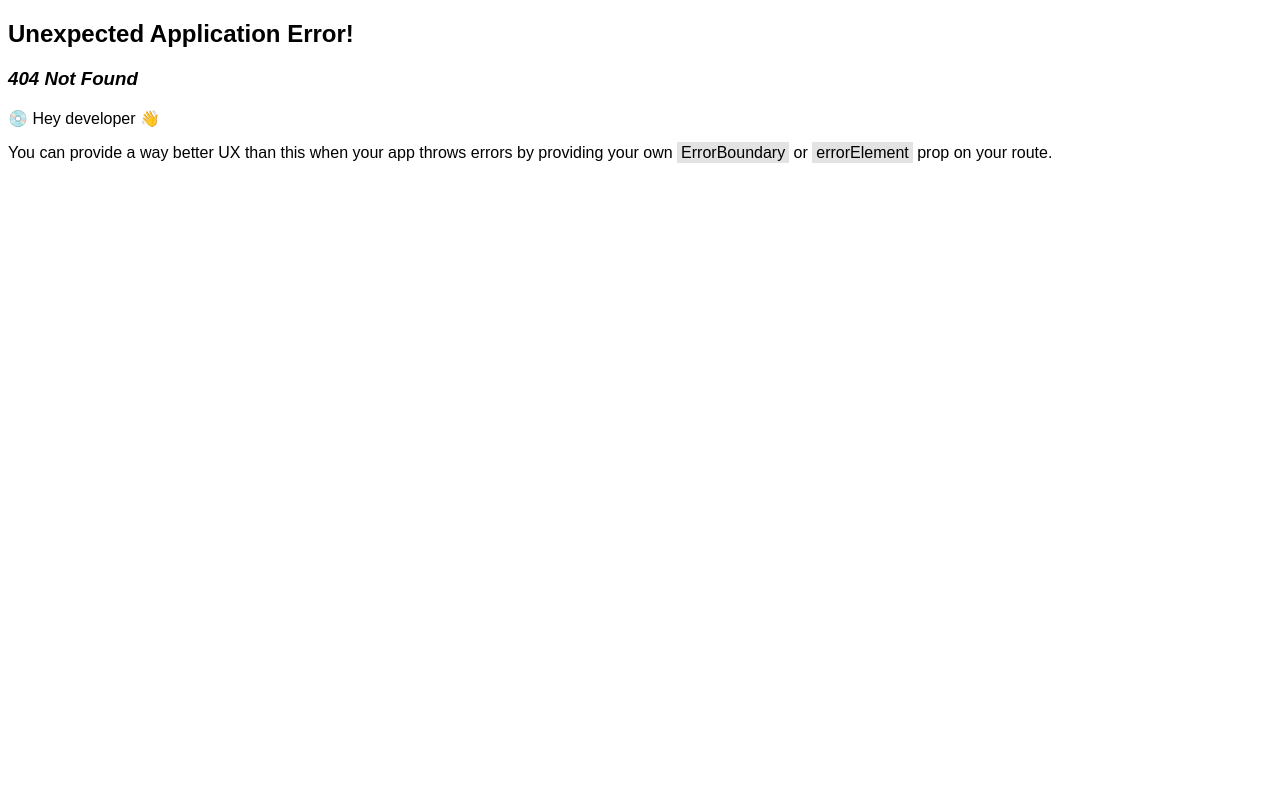
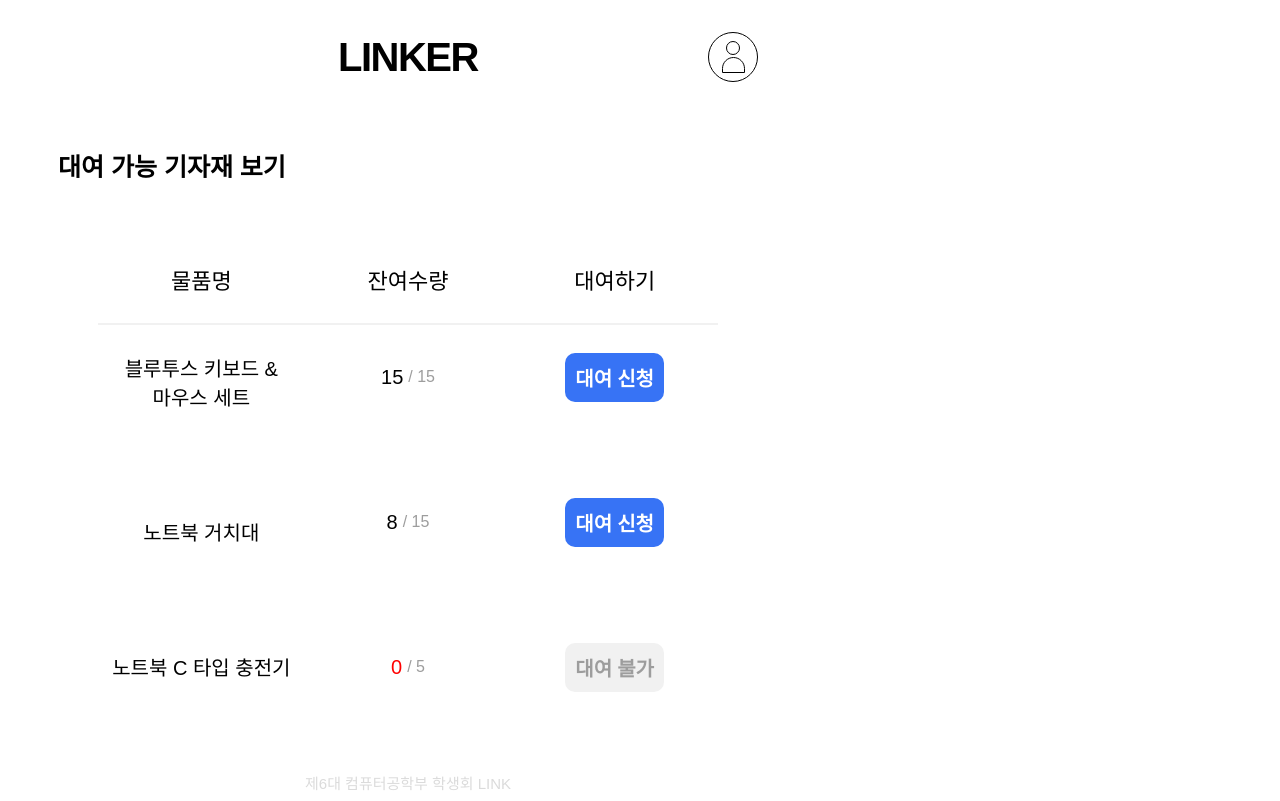
Before and after one commit to KU-CSE-LINK/Linker-Frontend, a React (Vite) app: page /available in a window 1280 px wide. Before the commit this address had no page. Built offline with nearby package versions, Linux system fonts and the light colour scheme; a web font is replaced by a local one.

Commit message:
[feat] 대여 가능 기자재 조회 페이지 구현 완료료

```diff
--- /dev/null
+++ b/src/components/btn/LendBtn.jsx
@@ -0,0 +1,30 @@
+import styled from 'styled-components';
+
+const StyledBtn = styled.button`
+  color: ${(props) => (!props.disabled ? '#9D9D9D' : '#fff')};
+  background-color: ${(props) => (!props.disabled ? '#F1F1F1' : '#3773F5')};
+  text-align: center;
+  font-family: Pretendard;
+  font-size: 20px;
+  font-style: normal;
+  font-weight: 700;
+  line-height: normal;
+  display: inline-flex;
+  padding: 10px;
+  justify-content: center;
+  align-items: center;
+  gap: 10px;
+  border-radius: 10px;
+  border: none;
+  cursor: ${(props) => (!props.disabled ? 'not-allowed' : 'pointer')};
+`;
+
+const ActionBtn = ({ onClick, type = 'button', disabled }) => {
+  return (
+    <StyledBtn type={type} disabled={disabled} onClick={disabled ? undefined : onClick}>
+      {!disabled ? '대여 불가' : '대여 신청'}
+    </StyledBtn>
+  );
+};
+
+export default ActionBtn;
--- /dev/null
+++ b/src/pages/available-equipment/AvailableEquipment.jsx
@@ -0,0 +1,14 @@
+import { Container, TitleText } from './AvailableEquipment.styles';
+import Header from '../../components/header/Header.jsx';
+import Footer from '../../components/footer/footer';
+import Table from './Table/InventoryTable.jsx';
+export default function Main() {
+  return (
+    <Container>
+      <Header />
+      <TitleText>대여 가능 기자재 보기</TitleText>
+      <Table />
+      <Footer />
+    </Container>
+  );
+}
--- /dev/null
+++ b/src/pages/available-equipment/AvailableEquipment.styles.jsx
@@ -0,0 +1,14 @@
+import styled from 'styled-components';
+
+export const Container = styled.div`
+  display: flex;
+  flex-direction: column;
+  width: 800px;
+  padding: 0 50px;
+  gap: 40px;
+  box-sizing: border-box;
+`;
+export const TitleText = styled.span`
+  font-size: 25px;
+  font-weight: 700;
+`;
--- /dev/null
+++ b/src/pages/available-equipment/Table/InventoryTable.jsx
@@ -0,0 +1,57 @@
+import React from 'react';
+import LendBtn from '../../../components/btn/LendBtn';
+import {
+  TableContainer,
+  TableRow,
+  TableHeader,
+  TableColumn,
+  Divider,
+  ItemLabel,
+  ItemCount,
+  AvailableCount,
+  UnavailableCount,
+  TotalCount,
+} from './InventoryTable.styles';
+
+const InventoryTable = () => {
+  const [items, setItems] = React.useState([
+    { name: `블루투스 키보드  &\n 마우스 세트`, available: 15, max: 15 },
+    { name: '노트북 거치대', available: 8, max: 15 },
+    { name: '노트북 C 타입 충전기', available: 0, max: 5 },
+  ]);
+
+  return (
+    <TableContainer>
+      <TableRow>
+        <TableHeader>물품명</TableHeader>
+        <TableHeader>잔여수량</TableHeader>
+        <TableHeader>대여하기</TableHeader>
+      </TableRow>
+      <Divider />
+
+      <TableRow>
+        <TableColumn>
+          {items.map((item, index) => (
+            <ItemLabel key={index}>{item.name}</ItemLabel>
+          ))}
+        </TableColumn>
+
+        <TableColumn>
+          {items.map((item, index) => (
+            <ItemCount key={index}>
+              {item.available !== 0 ? <AvailableCount>{item.available}</AvailableCount> : <UnavailableCount>{item.available}</UnavailableCount>}
+              <TotalCount>/ {item.max}</TotalCount>
+            </ItemCount>
+          ))}
+        </TableColumn>
+        <TableColumn>
+          {items.map((item, index) => (
+            <LendBtn key={index} disabled={item.available} />
+          ))}
+        </TableColumn>
+      </TableRow>
+    </TableContainer>
+  );
+};
+
+export default InventoryTable;
--- /dev/null
+++ b/src/pages/available-equipment/Table/InventoryTable.styles.jsx
@@ -0,0 +1,66 @@
+import styled from 'styled-components';
+
+export const TableContainer = styled.div`
+  padding: 40px;
+`;
+
+export const TableRow = styled.div`
+  display: grid;
+  grid-template-columns: 1fr 1fr 1fr;
+  text-align: center;
+  align-items: stretch;
+  width: 100%;
+  justify-items: center;
+`;
+
+export const TableHeader = styled.div`
+  color: #000;
+  text-align: center;
+  font-family: 'Pretendard';
+  font-size: 22px;
+  font-weight: 550;
+`;
+
+export const Divider = styled.div`
+  background: #f1f1f1;
+  width: 100%;
+  height: 2px;
+  margin: 28px 0;
+`;
+
+export const TableColumn = styled.div`
+  display: grid;
+  grid-template-rows: repeat(3, auto);
+  gap: 6rem;
+  text-align: center;
+`;
+
+export const ItemLabel = styled.div`
+  font-size: 20px;
+  font-weight: 300;
+  white-space: pre-line;
+`;
+
+export const ItemCount = styled.div`
+  display: flex;
+  justify-content: center;
+  align-items: center;
+  gap: 5px;
+`;
+
+export const AvailableCount = styled.div`
+  font-size: 20px;
+  font-weight: 300;
+`;
+
+export const UnavailableCount = styled.div`
+  font-size: 20px;
+  font-weight: 300;
+  color: red;
+`;
+
+export const TotalCount = styled.div`
+  font-size: 16px;
+  font-weight: 300;
+  color: #9d9d9d;
+`;
--- a/src/router/Router.jsx
+++ b/src/router/Router.jsx
@@ -1,11 +1,16 @@
 import { createBrowserRouter, RouterProvider } from 'react-router-dom';
 import Main from '../pages/Main';
 import Rental from '../pages/rental/Rental';
+import Available from '../pages/available-equipment/AvailableEquipment';
 const Router = () => {
   const router = createBrowserRouter([
     {
       path: '/',
       element: <Main />,
+    },
+    {
+      path: '/available',
+      element: <Available />,
     },
     {
       path: '/rental',
```
